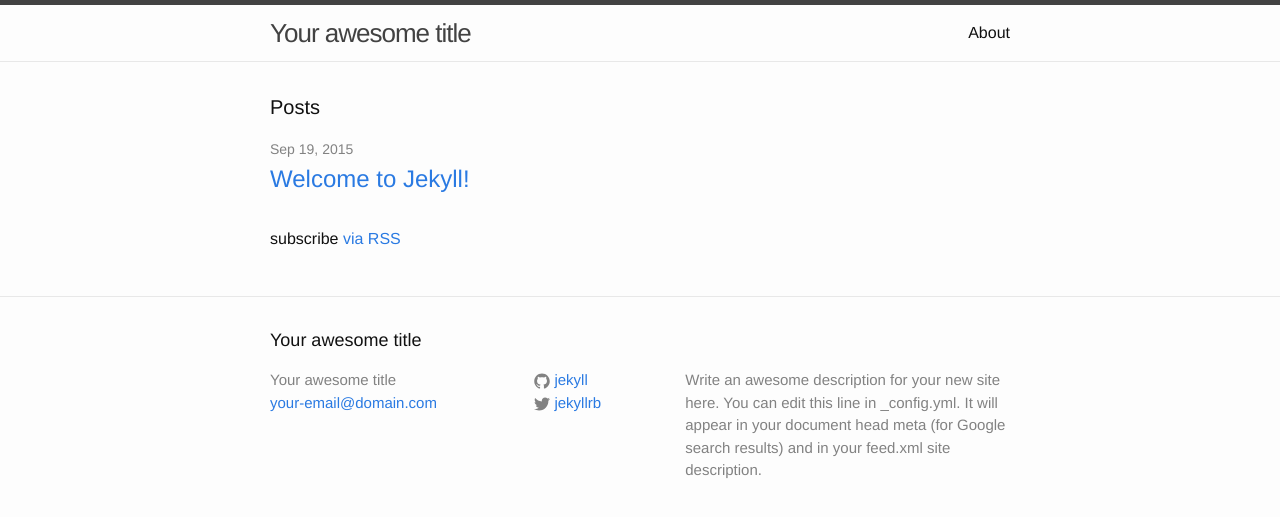
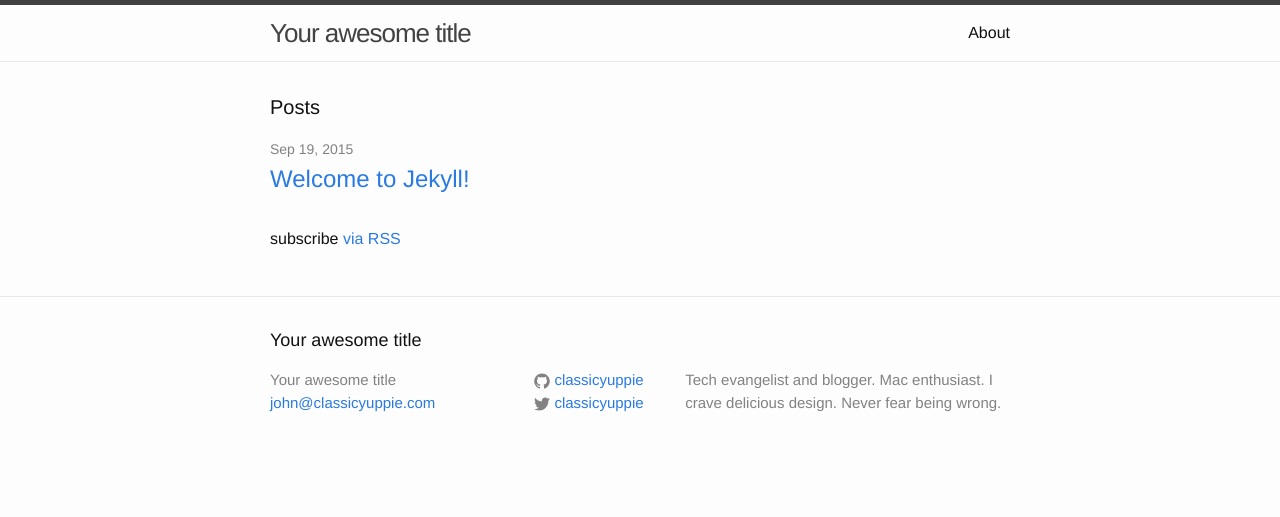
Before and after one commit to classicyuppie/classicyuppie.github.io, a Jekyll site: the page built from index.html, in a window 1280 px wide. Shown: the top 517 px of the page. Built offline with Jekyll 4.4.1, drawn with Linux system fonts in a browser that asks for light colours.

Commit message:
updated page info

```diff
--- a/_config.yml
+++ b/_config.yml
@@ -1,14 +1,12 @@
 # Site settings
 title: Your awesome title
-email: your-email@domain.com
+email: john@classicyuppie.com
 description: > # this means to ignore newlines until "baseurl:"
-  Write an awesome description for your new site here. You can edit this
-  line in _config.yml. It will appear in your document head meta (for
-  Google search results) and in your feed.xml site description.
+  Tech evangelist and blogger. Mac enthusiast. I crave delicious design. Never fear being wrong.
 baseurl: "" # the subpath of your site, e.g. /blog/
-url: "http://yourdomain.com" # the base hostname & protocol for your site
-twitter_username: jekyllrb
-github_username:  jekyll
+url: "http://classicyuppie.github.io" # the base hostname & protocol for your site
+twitter_username: classicyuppie
+github_username:  classicyuppie
 
 # Build settings
 markdown: kramdown
```
